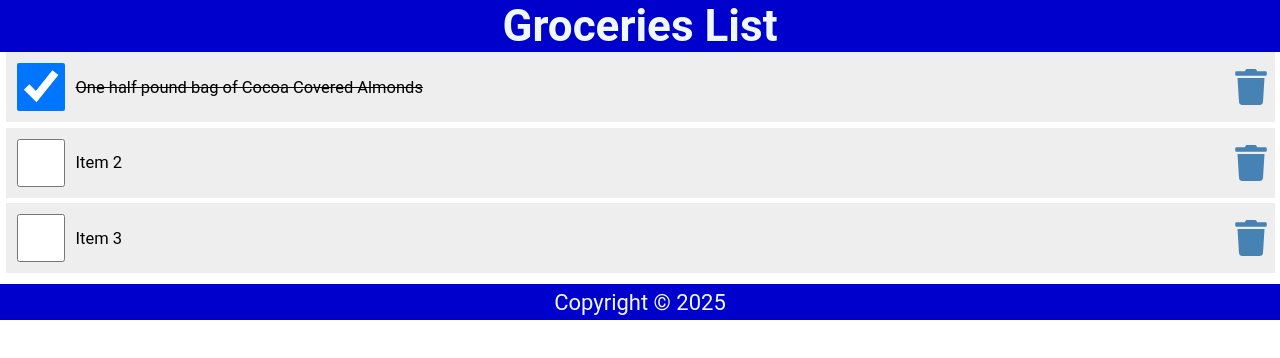
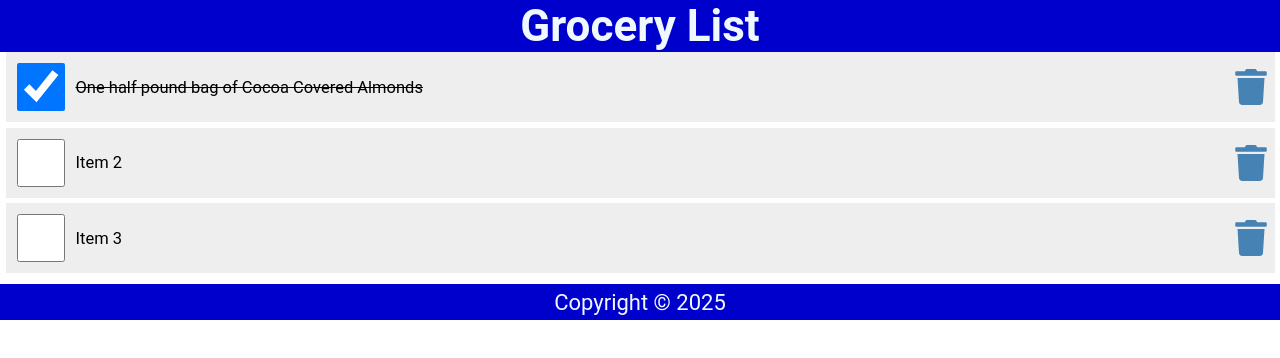
Before and after one commit to azeezabidoye/react-dave-gray, a React (Vite) app in the folder 01-tutorial/: page / in a window 1280 px wide. Shown: the top 358 px of the page. Built offline with nearby package versions, Linux system fonts and the light colour scheme.

Commit message:
Components Updated

```diff
--- a/01-tutorial/src/App.jsx
+++ b/01-tutorial/src/App.jsx
@@ -6,7 +6,7 @@
 function App() {
   return (
     <>
-      <Header />
+      <Header title="Grocery List" />
       <Content />
       <Footer />
     </>
--- a/01-tutorial/src/Header.jsx
+++ b/01-tutorial/src/Header.jsx
@@ -1,9 +1,9 @@
 import React from "react";
 
-const Header = () => {
+const Header = (props) => {
   return (
     <header>
-      <h1>Groceries List</h1>
+      <h1>{props.title}</h1>
     </header>
   );
 };
```
